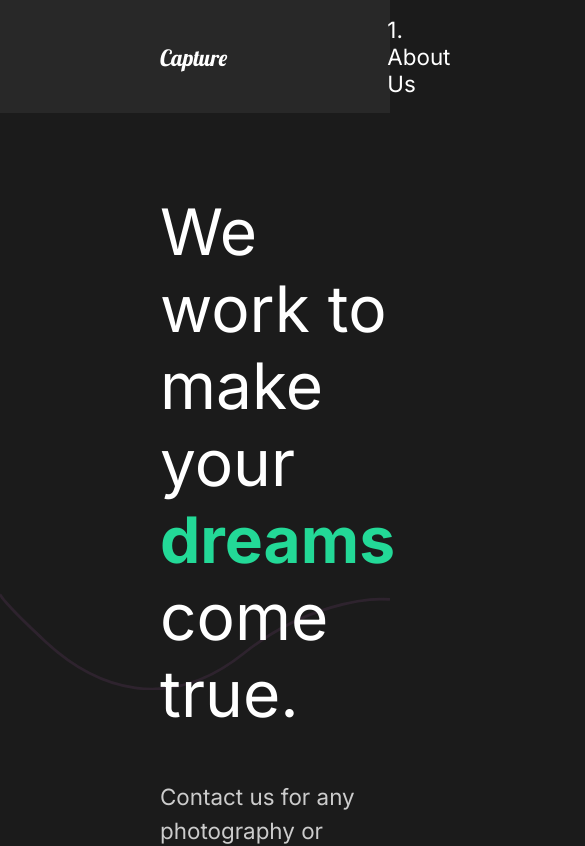
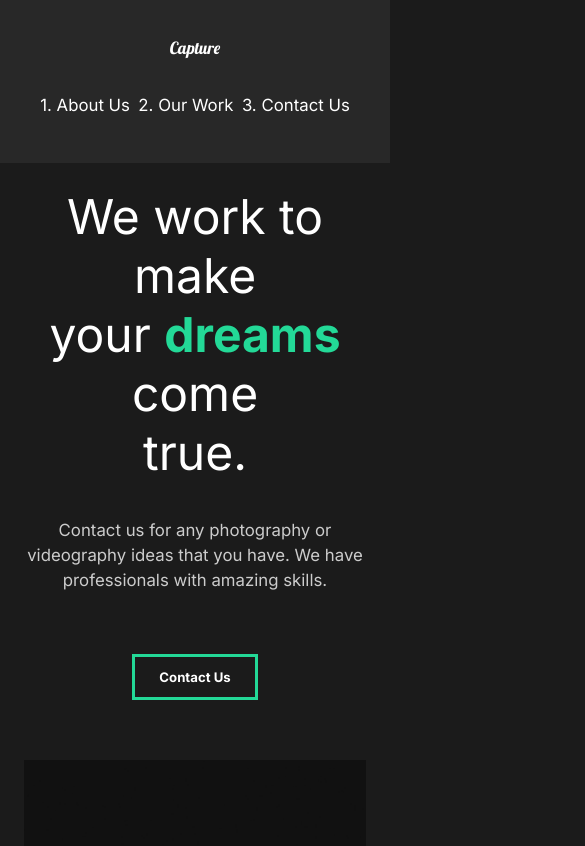
Before and after one commit to neilkurien/capture, a React (Create React App) app: page / in a window 390 px wide. Shown: the top 846 px of the page, 585 px wide, since content can reach past the window. Built offline with nearby package versions, Linux system fonts and the light colour scheme.

Commit message:
added mobile layout

```diff
--- a/src/components/GlobalStyle.js
+++ b/src/components/GlobalStyle.js
@@ -6,6 +6,12 @@
     margin: 0;
     padding: 0;
     box-sizing: border-box;
+}
+
+html{
+    @media (max-width: 1700px){
+        font-size: 75%;
+    }
 }
 
 body{
--- a/src/components/Nav.js
+++ b/src/components/Nav.js
@@ -54,6 +54,22 @@
 		padding-left: 10rem;
 		position: relative;
 	}
+	@media (max-width: 1300px) {
+		flex-direction: column;
+		padding: 2rem 1rem;
+		ul {
+			padding: 2rem;
+			justify-content: space-around;
+			width: 100%;
+		}
+		li {
+			padding-left: 0;
+		}
+		#logo {
+			display: inline-block;
+			margin: 1rem;
+		}
+	}
 `;
 
 export default Nav;
--- a/src/components/ServicesSection.js
+++ b/src/components/ServicesSection.js
@@ -78,6 +78,9 @@
 const Cards = styled.div`
 	display: flex;
 	flex-wrap: wrap;
+	@media (max-width: 1300px) {
+		justify-content: center;
+	}
 `;
 
 const Card = styled.div`
--- a/src/components/useScroll.js
+++ b/src/components/useScroll.js
@@ -3,7 +3,7 @@
 
 export const useScroll = () => {
 	const controls = useAnimation();
-	const [element, view] = useInView({ threshold: 0.5 });
+	const [element, view] = useInView({ threshold: 0.3 });
 	if (view) {
 		controls.start("show");
 	} else {
--- a/src/pages/ContactUs.js
+++ b/src/pages/ContactUs.js
@@ -49,11 +49,18 @@
 	padding: 5rem 10rem;
 	color: #353535;
 	min-height: 90vh;
+	@media (max-width: 1500px) {
+		padding: 2rem;
+		font-size: 1rem;
+	}
 `;
 
 const Title = styled.div`
 	margin-bottom: 4rem;
 	color: black;
+	@media (max-width: 1500px) {
+		margin-top: 5rem;
+	}
 `;
 
 const Hide = styled.div`
--- a/src/pages/MovieDetail.js
+++ b/src/pages/MovieDetail.js
@@ -78,6 +78,10 @@
 	margin: 5rem 10rem;
 	align-items: center;
 	justify-content: space-around;
+	@media (max-width: 1500px) {
+		display: block;
+		margin: 2rem;
+	}
 `;
 
 const AwardStyle = styled.div`
--- a/src/pages/OurWork.js
+++ b/src/pages/OurWork.js
@@ -96,6 +96,9 @@
 	h2 {
 		padding: 1rem 0rem;
 	}
+	@media (max-width: 1300px) {
+		padding: 2rem;
+	}
 `;
 
 const Movie = styled(motion.div)`
--- a/src/styles.js
+++ b/src/styles.js
@@ -8,6 +8,11 @@
 	justify-content: space-between;
 	padding: 5rem 10rem;
 	color: white;
+	@media (max-width: 1300px) {
+		display: block;
+		padding: 2rem;
+		text-align: center;
+	}
 `;
 
 export const Description = styled.div`
@@ -16,6 +21,12 @@
 	z-index: 2;
 	h2 {
 		font-weight: lighter;
+	}
+	@media (max-width: 1300px) {
+		padding: 0;
+		button {
+			margin: 2rem 0rem 5rem 0rem;
+		}
 	}
 `;
 
```
